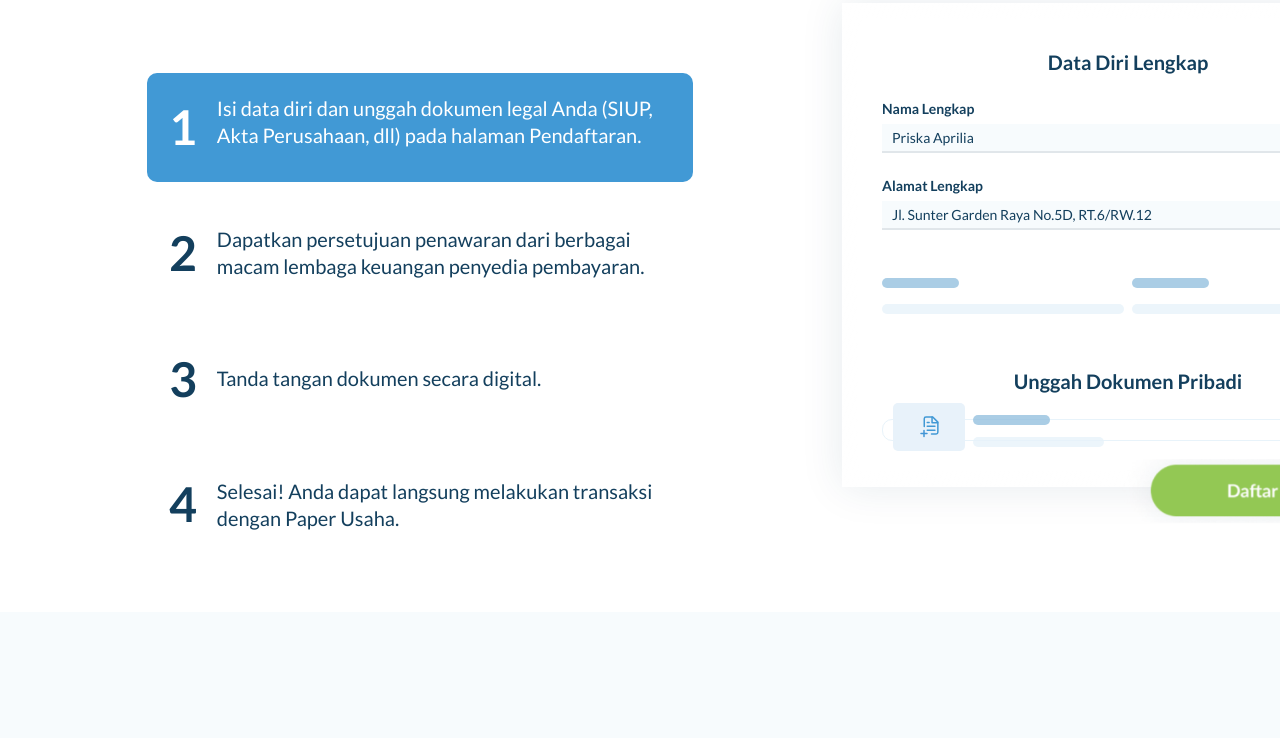
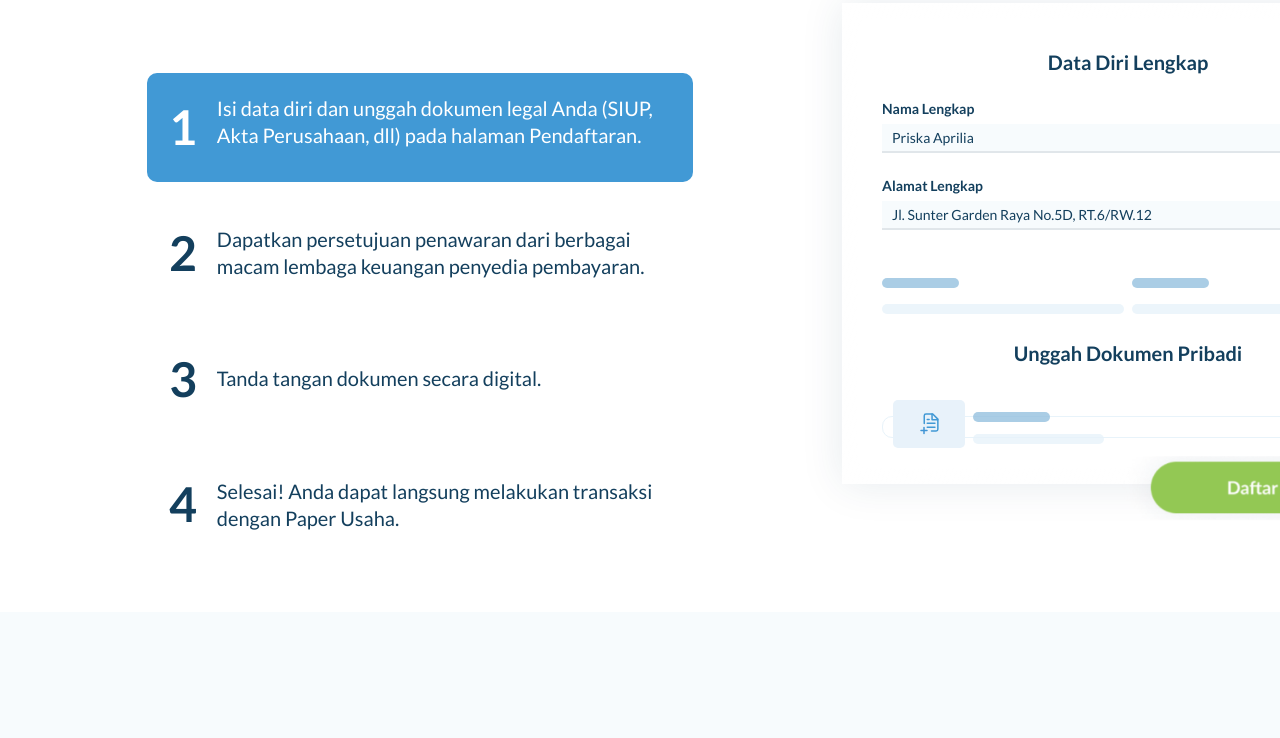
Before and after one commit to liakakashi/test-case-paperid, a plain HTML site: page index.html in a window 1280 px wide. Shown: the part 1356-2094 px from the top of the page. Drawn offline with nearby package versions, Linux system fonts and the light colour scheme; files whose address does not match are found by name.

Commit message:
Update index.html

```diff
--- a/index.html
+++ b/index.html
@@ -1304,7 +1304,6 @@
                                     <div
                                         style="
                                             padding-top: 24px;
-                                            padding-bottom: 30px;
                                             display: flex;
                                             align-self: stretch;
                                             justify-content: flex-start;
@@ -1320,8 +1319,8 @@
                                             <div class="frame-item"></div>
                                         </div>
                                     </div>
-                                    <div class="data-diri-lengkap-wrapper">
-                                        <b class="lihat-simulasi-pinjaman">Unggah Dokumen Pribadi</b>
+                                    <div class="data-diri-lengkap-wrapper" style="padding-bottom: 24px;">
+                                        <b>Unggah Dokumen Pribadi</b>
                                     </div>
                                     <div class="content-inner">
                                         <div
```
